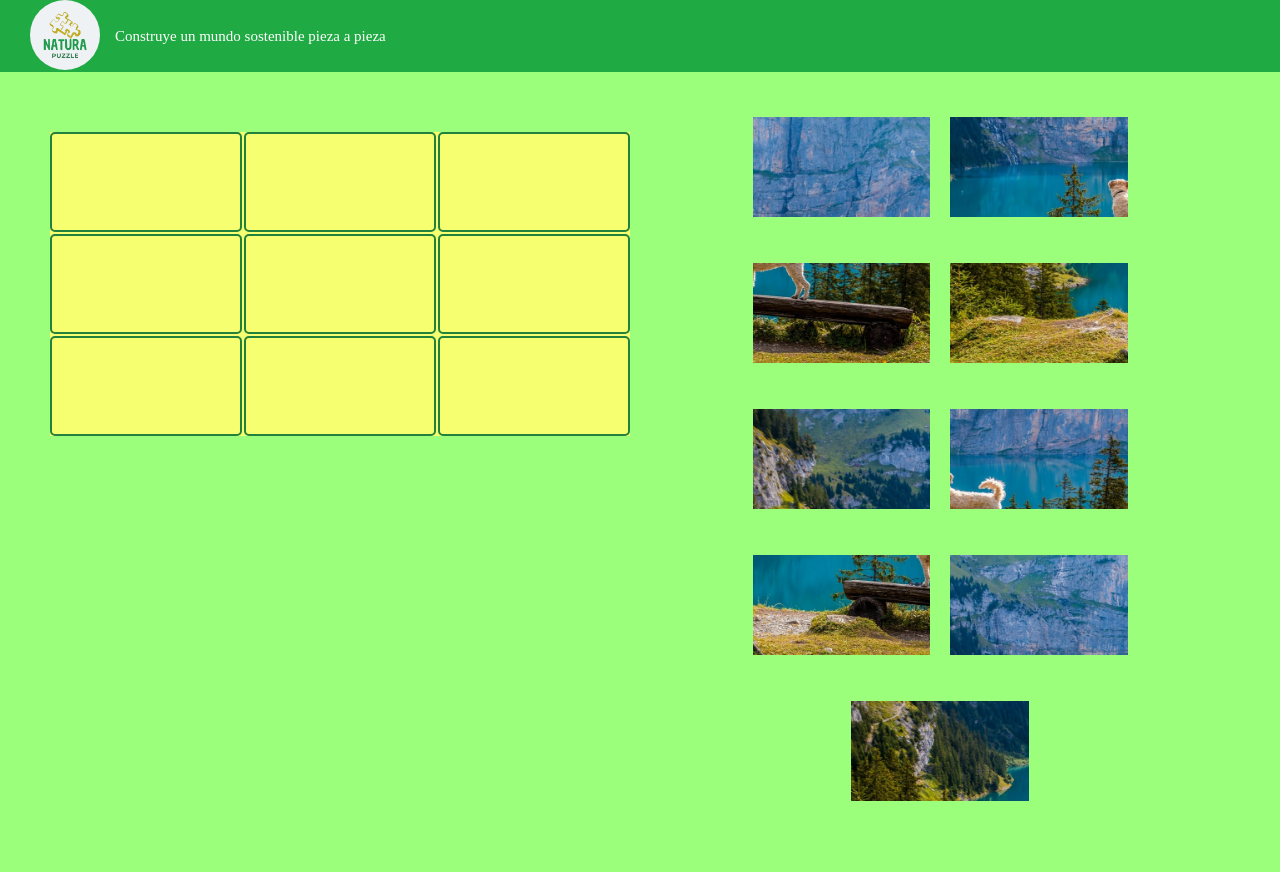
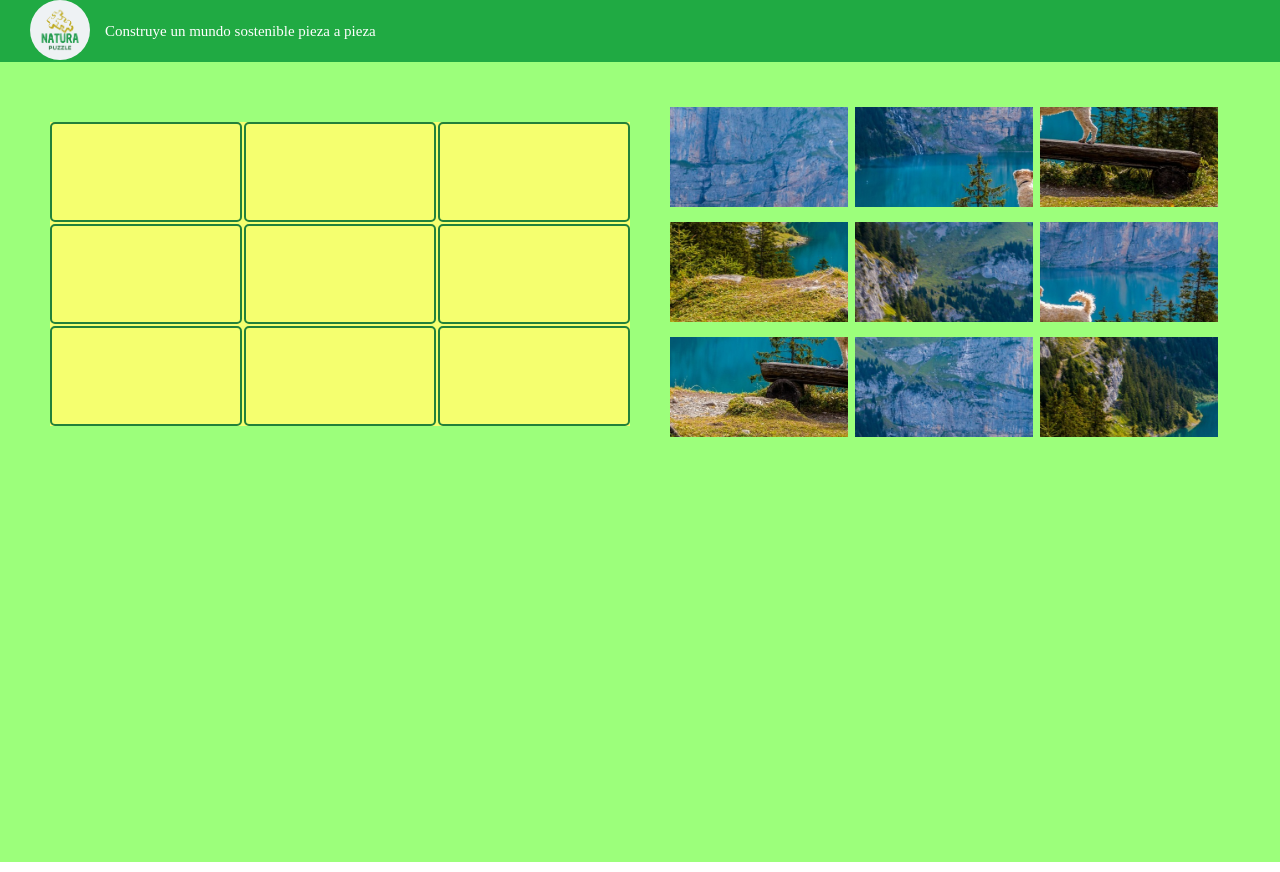
Before and after one commit to Sara-Gavi/Natura-puzzle, a React (Vite) app: page /#/puzzle in a window 1280 px wide. Built offline with nearby package versions, Linux system fonts and the light colour scheme; a web font is replaced by a local one.

Commit message:
styles for message puzzle complete

```diff
--- a/src/components/PuzzlePage.jsx
+++ b/src/components/PuzzlePage.jsx
@@ -107,7 +107,11 @@ function PuzzlePage() {
         </div>
       </header>
       <div className="page">
-        {checkCompleted() && <p>Compoleto!</p>}
+        {checkCompleted() && (
+          <div className="mensaje">
+            <p>¡Completo!</p>
+          </div>
+        )}
         <div className="tablero-container">
           <div className="tablero grid">
             {tablero.map(
--- a/src/scss/App.scss
+++ b/src/scss/App.scss
@@ -86,6 +86,28 @@
   cursor: pointer;
 }
 
+//Mensaje Puzzle completado
+
+.mensaje {
+  position: fixed;
+  top: 0;
+  left: 0;
+  width: 100%;
+  height: 100%;
+  background-color: rgba(0, 0, 0, 0.5); //Fondo oscuro semitransparente
+  display: flex;
+  justify-content: center;
+  align-items: center;
+  z-index: 999; // mensaje por encima de otros elementos
+}
+
+.mensaje p {
+  background-color: white;
+  padding: 20px;
+  border-radius: 10px;
+  font-size: 24px;
+}
+
 @media (min-width: 768px) {
 
   .logo__header{
@@ -115,8 +137,9 @@
 
 @media (min-width: 1024px) {
 
+
   .logo__header{
-    width: 70px;
+    width: 60px;
   }
   .page {
     flex-direction: row;
@@ -134,7 +157,11 @@
   }
 
   .piezas-desordanadas {
-    gap:20px;
+      display: grid;
+      grid-template-columns: repeat(3, minmax(100px, 1fr));
+      grid-auto-rows: 100px;
+      gap: 15px;
+
    }
    .tablero-container{
     margin: 0 auto;
```
